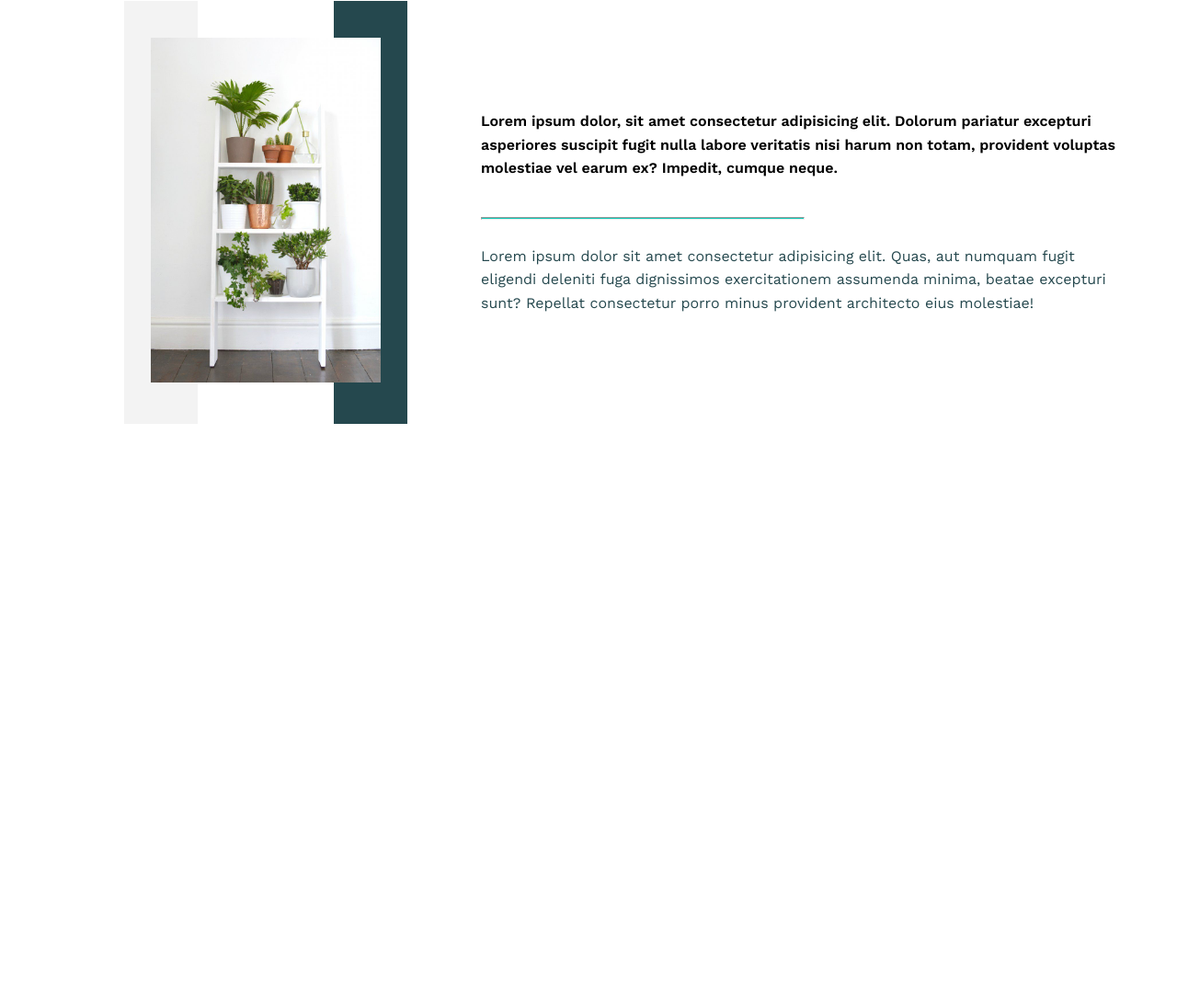
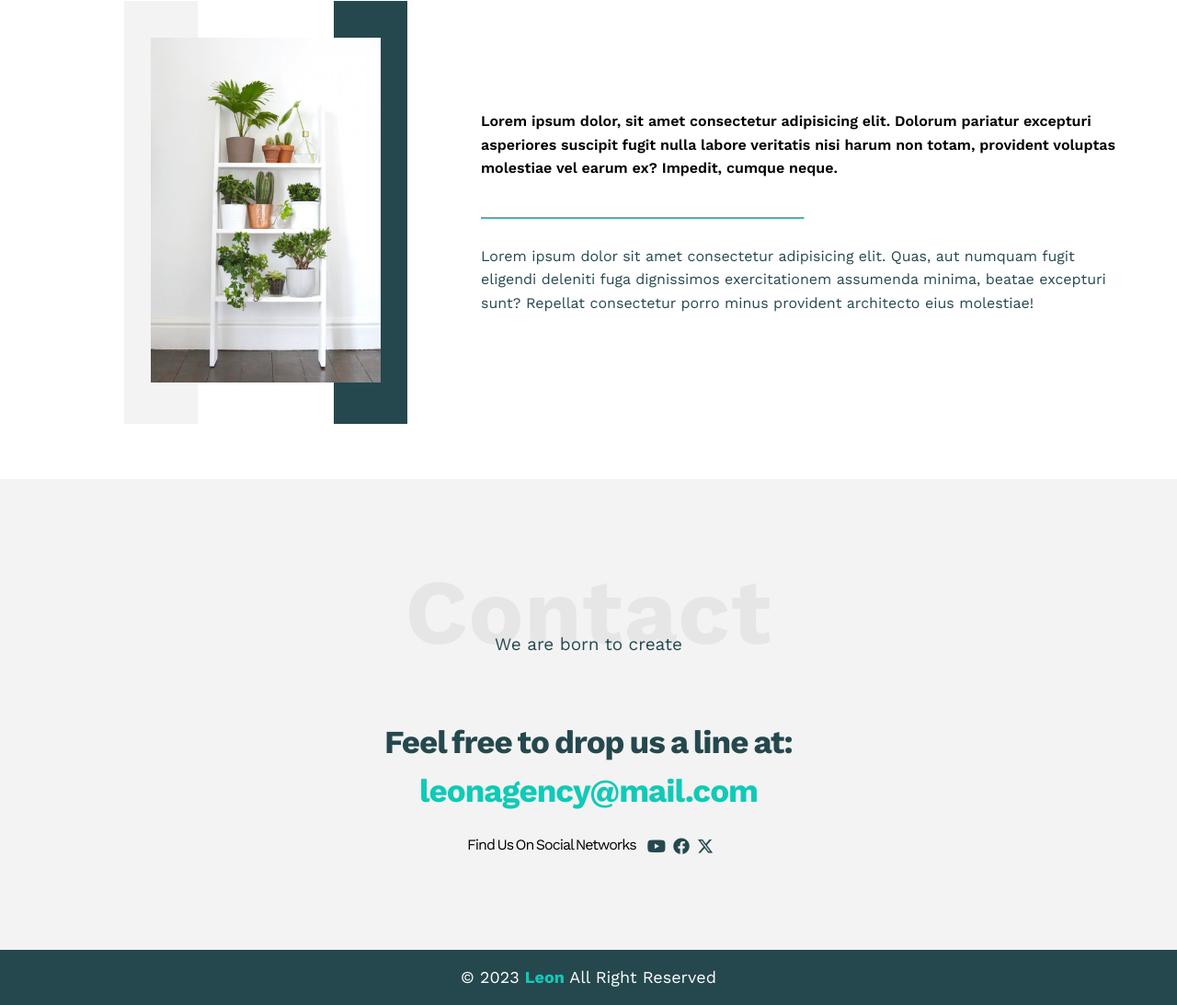
Before and after one commit to rami-athmani/Leon-Agency-Template-HTML-CSS, a plain HTML site: page index.html in a window 1280 px wide. Shown: the part 2817-3910 px from the top of the page at 92% size. Before the commit the page ends 3278 px from the top, so only its background shows below. Drawn offline with nearby package versions, Linux system fonts and the light colour scheme.

Commit message:
add contact & footer sections

```diff
--- a/css/main.css
+++ b/css/main.css
@@ -281,6 +281,7 @@
 /* about section */
 .about {
   padding: 20px;
+  margin-bottom: 80px;
 }
 .about .about-content {
   display: flex;
@@ -362,3 +363,63 @@
   transform: translate(-50%,0);
  }
  }
+ /* contact section */
+ .contact {
+  padding: 20px;
+  background-color: var(--second-color);
+  margin-top: 45px;
+ }
+ .contact .contact-content {
+  display: flex;
+  justify-content: center;
+  align-items: center;
+  flex-direction: column;
+  margin-top: 70px;
+  text-align: center;
+ }
+ .contact .contact-content h1 {
+  color: var(--third-color);
+  font-weight: bold;
+  line-height: 1.5;
+  font-size: 35px;
+  word-spacing: -3px;
+  letter-spacing: -1px;
+  margin: 0;
+ }
+ .contact .contact-content h1 a {
+  text-decoration: none;
+  color: var(--main-color);
+ }
+ .contact .contact-social {
+  display: flex;
+  align-items: center;
+  text-align: center;
+  margin-bottom: 60px;
+ }
+ .contact .contact-social i {
+  color: var(--third-color);
+  font-size: 18px;
+  padding: 4px;
+ }
+ .contact .contact-social p {
+  padding: 8px;
+  word-spacing: -2px;
+  letter-spacing: -1px;
+ }
+@media (max-width: 776px) {
+ .contact .contact-content h1 {
+  font-size: 24px;
+ }
+}
+/* footer-section */
+.footer {
+  background-color: var(--third-color);
+  color: white;
+  padding: 20px;
+  text-align: center;
+  font-size: 18px;
+}
+.footer span {
+  font-weight: bold;
+  color: var(--main-color);
+}
--- a/index.html
+++ b/index.html
@@ -25,8 +25,8 @@
                 <ul>
                     <li><a href="#services">Services</a></li>
                     <li><a href="#portfolio">Portfolio</a></li>
-                    <li><a href="#">About us</a></li>
-                    <li><a href="#">Contact us</a></li>
+                    <li><a href="#about">About us</a></li>
+                    <li><a href="#contact">Contact us</a></li>
                 </ul>
             </div>
         </div>
@@ -151,5 +151,29 @@
             </div>
         </div>
     </div>
+    <!-- contact section -->
+    <div class="contact" id="contact">
+        <div class="container">
+            <div class="special-heading">
+                <h1>Contact</h1>
+                <p>We are born to create</p>
+            </div>
+            <div class="contact-content">
+                <h1>Feel free to drop us a line at: <br> <a href="#">leonagency@mail.com</a></h1>
+                <div class="contact-social">
+                    <p>Find Us On Social Networks</p>
+                    <i class="fa-brands fa-youtube"></i>
+                    <i class="fa-brands fa-facebook"></i>
+                    <i class="fa-brands fa-x-twitter"></i>
+                </div>
+            </div>
+        </div>
+    </div>
+    <!-- footer section -->
+    <div class="footer">
+        <div class="container">
+            &copy; 2023 <span>Leon</span> All Right Reserved
+        </div>
+    </div>
 </body>
 </html>
```
